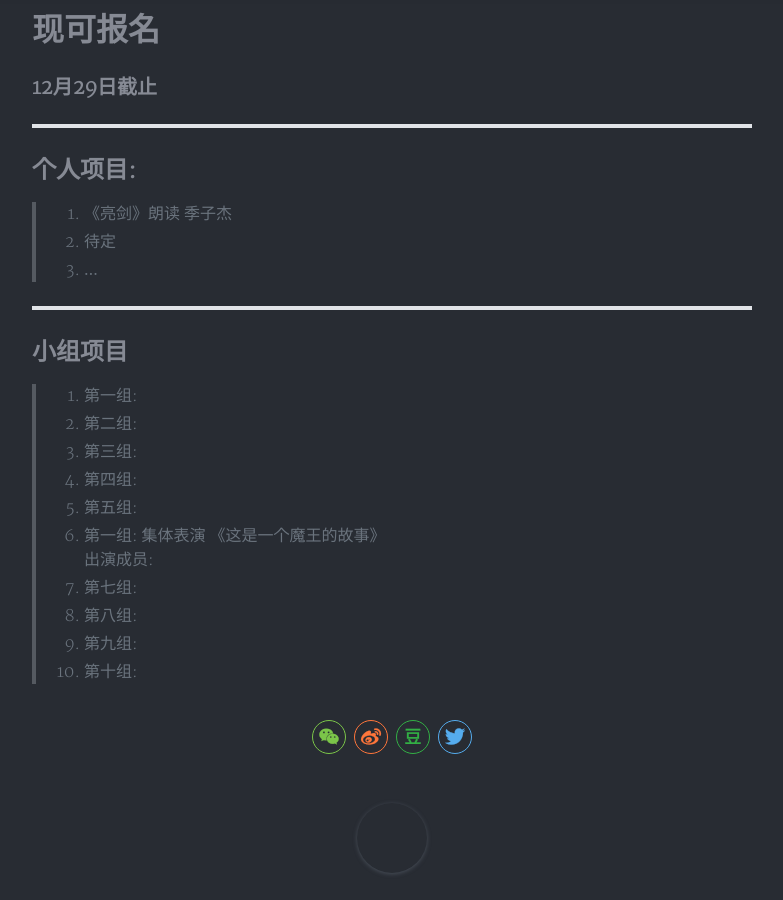
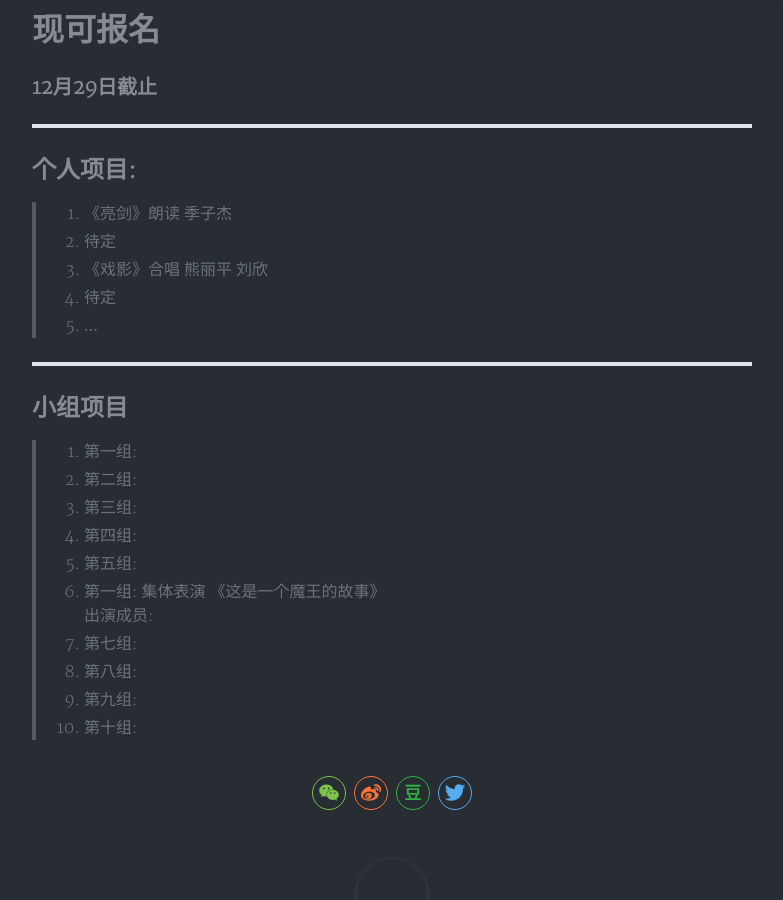
Before and after one commit to yxyz201809/yxyz201809.github.io, a Jekyll site: the page built from _posts/2019-12-16-new-years-eve-party.md, in a window 1280 px wide and 900 px high, scrolled down 389 px. Shown: the whole window, without its empty margins (248-1031 px from the left). Built offline with Jekyll 4.4.1, drawn with Linux system fonts in a browser that asks for light colours; nearby versions of some CDN libraries; a style sheet for code colours, icons or effects is not loaded.

Commit message:
Update 2019-12-16-new-years-eve-party.md

```diff
--- a/_posts/2019-12-16-new-years-eve-party.md
+++ b/_posts/2019-12-16-new-years-eve-party.md
@@ -16,9 +16,11 @@ tags: 活动
 ### **12月29日截止**
 ---
 ## **个人项目:**
-> 1. 《亮剑》朗读   季子杰
+> 1. 《亮剑》朗读     季子杰
 > 2. 待定
-> 3. …
+> 3. 《戏影》合唱    熊丽平 刘欣
+> 4. 待定
+> 5. …
 
 ***
 ## **小组项目**
@@ -28,7 +30,7 @@ tags: 活动
 > 4. 第四组:
 > 5. 第五组:
 > 6. 第一组:   集体表演  《这是一个魔王的故事》
-  >  出演成员:
+>  出演成员:
 > 7. 第七组:
 > 8. 第八组:
 > 9. 第九组:
```
